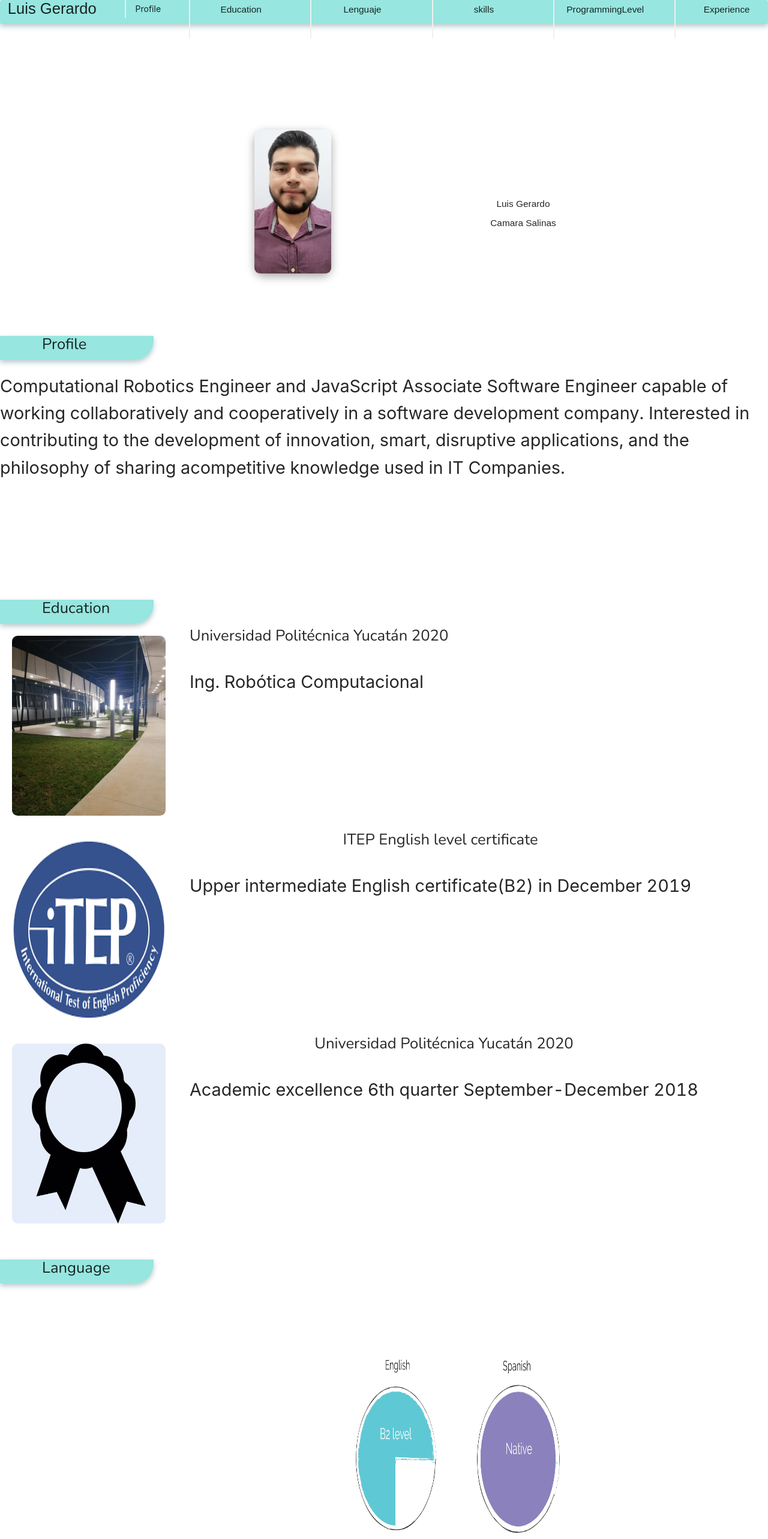
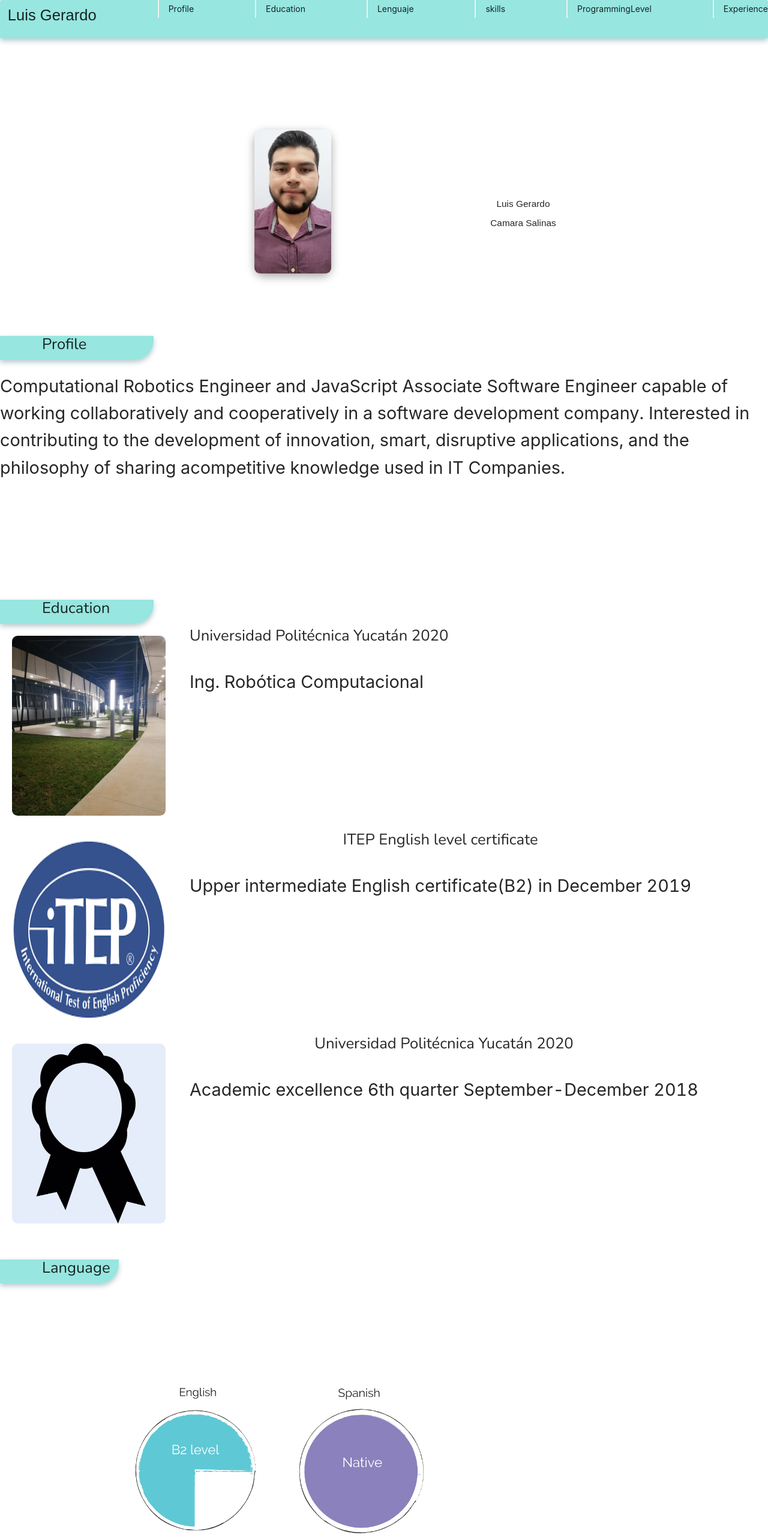
Before and after one commit to LuisGerar321/PortfolioReact, a React (Create React App) app: page / in a window 1280 px wide. Shown: the top 2566 px of the page at 60% size. Built offline with nearby package versions, Linux system fonts and the light colour scheme.

Commit message:
fixing buttons

```diff
--- a/src/App.js
+++ b/src/App.js
@@ -37,9 +37,10 @@ import ModalMotor from "./shared/organims/ModalMotor.jsx"
 import ModalPSoC from "./shared/organims/ModalPSoC.jsx"
 
 
-
+import 'antd/dist/antd.css';
 import { Anchor } from 'antd';
 const { Link } = Anchor;
+
 
 
 
@@ -176,25 +177,28 @@ function App() {
         </Anchor>
 
         <Anchor>
-          <Link  className = "btn-home"  href="#Education" title="Education" />
+          <Link    href="#Education" title="Education" />
         </Anchor>
 
         <Anchor>
-          <Link  className = "btn-home" href="#Languaje" title="Lenguaje" />
+          <Link   href="#Languaje" title="Lenguaje" />
         </Anchor>
 
         <Anchor>
-          <Link  className = "btn-home" href="#skills" title="skills" />
+          <Link   href="#skills" title="skills" />
         </Anchor>
 
 
         <Anchor>
-          <Link  className = "btn-home" href="#ProgrammingLevel" title="ProgrammingLevel" />
+          <Link   href="#ProgrammingLevel" title="ProgrammingLevel" />
         </Anchor>
 
         <Anchor>
-          <Link  className = "btn-home" href="#Experience" title="Experience" />
+          <Link   href="#Experience" title="Experience" />
         </Anchor>
+
+
+
         {/* <a href="#Profile"> <button className  = "btn-home btn1" >Profile</button>    </a>
 
         <button href="#Education" className  = "btn-home btn1" >Education</button>
@@ -275,20 +279,15 @@ function App() {
         </div>
 
         <div className="GraphContainer">
-          <div  className = "icon">
-                <img src= {EngLevel} className= "photo" />
-          </div>
-
-          <div  className = "icon">
-                <img src= {SpaLevel} className= "photo" />
-          </div>
+          <img src= {EngLevel} className= "iconSectionStyle" />
+          <img src= {SpaLevel} className= "iconSectionStyle" />
 
         </div>
 
 
       </section>
 
-      <section id ="skills " className =  "SkillsContainer">
+      <section id ="skills " >
         <div className = "TagLeftandRow">
           <div className =  "TagBar"><h1>Skills</h1>  </div>
           <div className =  "TagBarR"><h1>Interests</h1></div>
--- a/src/index.css
+++ b/src/index.css
@@ -13,7 +13,7 @@
 
 .menu-box{
   /* position: absolute; */
-  height: 5vh;
+  height: 8vh;
   width:  100vw;
   left: 0;
   top: 0;
@@ -27,6 +27,7 @@
   position: fixed;
   object-position: 100;
   border-radius: 0.2rem;
+  z-index: 3000;
 
 }
 
@@ -273,9 +274,7 @@ h1{
 .GraphContainer {
   display: flex;
   align-self: flex-end;
-  justify-content: flex-end;
-  justify-items: flex-end;
-  justify-content: flex-end;
+  justify-content: flex-start;
 }
 
 
@@ -326,6 +325,7 @@ h1{
   padding: 10px;
   margin: 10px;
   flex-direction: row;
+  float: left;
 }
 .Name {
   justify-self: flex-start;
@@ -341,6 +341,7 @@ h1{
   height: 40px;
   border-radius: 1rem;
   background-color: rgb(207, 207, 207);
+  background-color: rgb(165, 161, 161);
   margin: 20px;
   display: flex;
 
@@ -443,3 +444,15 @@ img {
 .NoteStyle:hover  {
   transform: scale(1.01)
 }
+
+.iconSectionStyle  {
+  margin: 20px;
+  width: 20%;
+  height: 20%;
+  background-color: rgba(82, 131, 221, 0.144);
+  border-radius: 0.6rem;
+  transition: all 0.3s ease-in-out;
+  flex-shrink: 0;
+  margin-right: 40px;
+  z-index: 1;
+}
```
